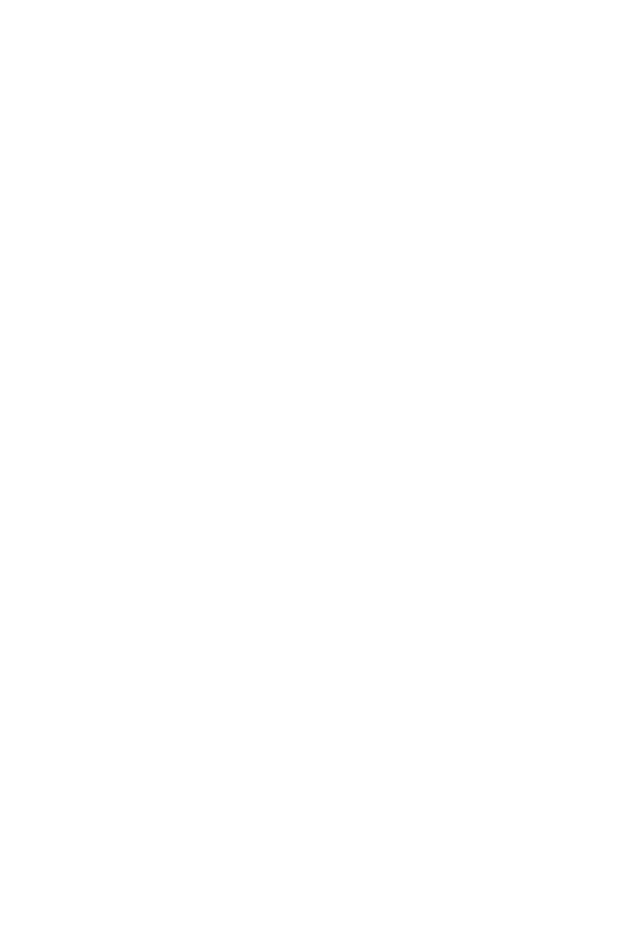
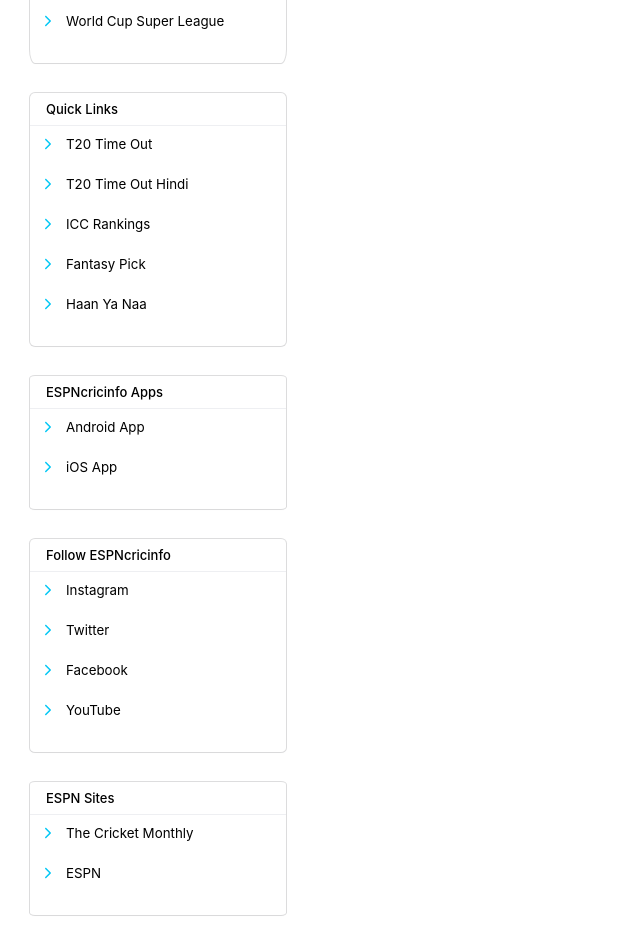
Before and after one commit to ayshasinara/ESPN-cricinfo, a React (Create React App) app: page / in a window 1280 px wide. Shown: the part 660-1605 px from the top of the page, without its empty margins (0-640 px from the left). Before the commit the page ends 800 px from the top, so only its background shows below. Built offline with nearby package versions, Linux system fonts and the light colour scheme.

Commit message:
home page left side done

```diff
--- a/src/App.js
+++ b/src/App.js
@@ -1,13 +1,14 @@
 import logo from './logo.svg';
 import './App.css';
-// import HomePageRight from './Components/HomePageRight';
+import HomePageLeft from './Components/HomePageLeft';
+
 
 
 function App() {
   return (
     <div className="App">
 
-{/* <HomePageRight/> */}
+<HomePageLeft/>
     </div>
   );
 }
--- /dev/null
+++ b/src/Components/HomePageLeft.jsx
@@ -0,0 +1,21 @@
+import React from 'react'
+import ESPNcricinfoApps from './HomeLeftSide/ESPNcricinfoApps'
+import ESPNSites from './HomeLeftSide/ESPNSites'
+import FollowESPNcricinfo from './HomeLeftSide/FollowESPNcricinfo'
+import KeySeries from './HomeLeftSide/KeySeries'
+import QuickLinks from './HomeLeftSide/QuickLinks'
+
+function HomePageLeft() {
+  return (
+    <div>
+
+        <KeySeries/>
+    <QuickLinks/>
+    <ESPNcricinfoApps/>
+   <FollowESPNcricinfo/>
+   <ESPNSites/></div>
+
+  )
+}
+
+export default HomePageLeft
```
Also changed, not shown: src/Components/HomePageRight.jsx (deleted, +0 -21 lines), src/Components/HomeLeftSide/ESPNSites.jsx (renamed from src/Components/HomeRightSide/ESPNSites.jsx), src/Components/HomeLeftSide/ESPNcricinfoApps.jsx (renamed from src/Components/HomeRightSide/ESPNcricinfoApps.jsx), src/Components/HomeLeftSide/FollowESPNcricinfo.jsx (renamed from src/Components/HomeRightSide/FollowESPNcricinfo.jsx), src/Components/HomeLeftSide/KeySeries.jsx (renamed from src/Components/HomeRightSide/KeySeries.jsx), src/Components/HomeLeftSide/QuickLinks.jsx (renamed from src/Components/HomeRightSide/QuickLinks.jsx).
